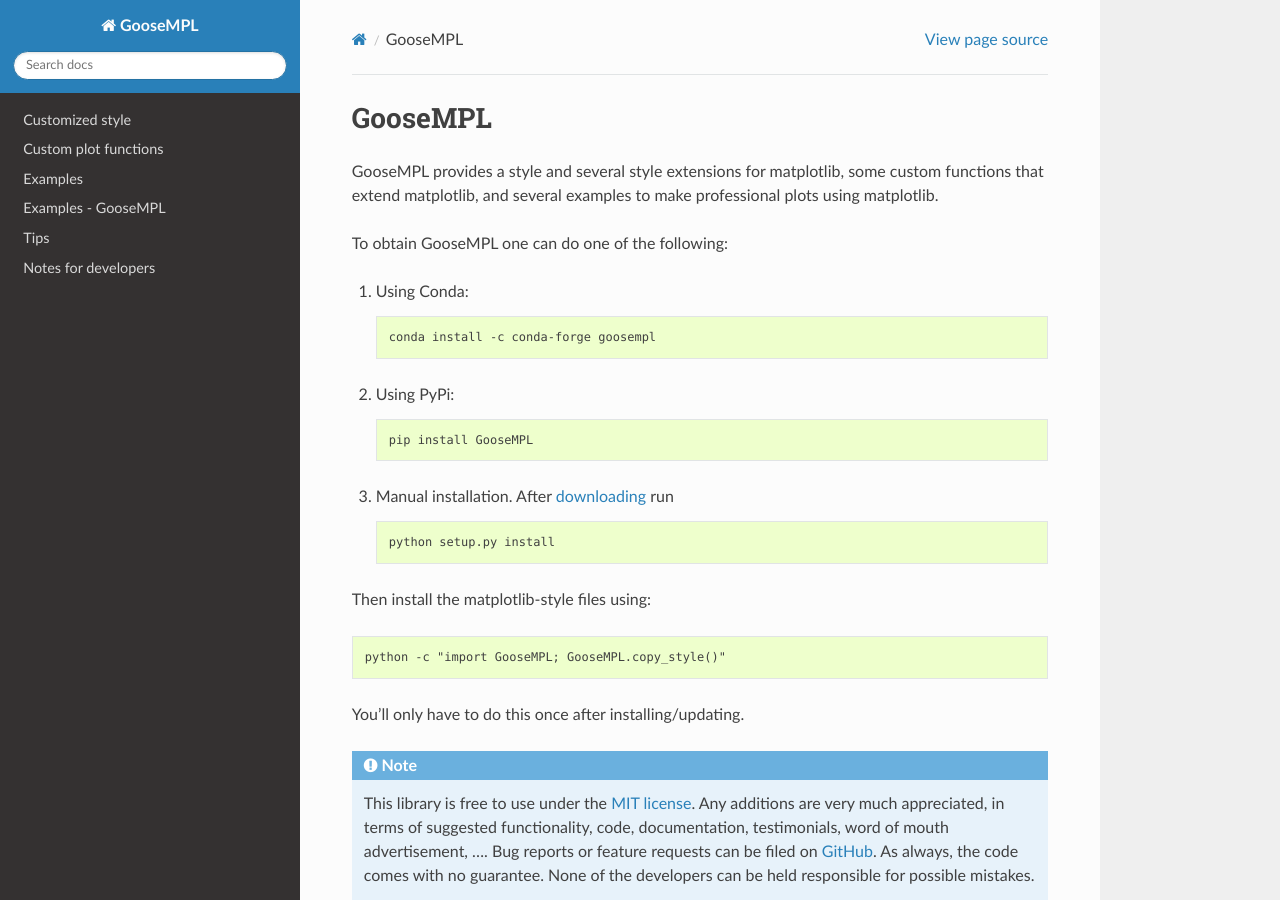
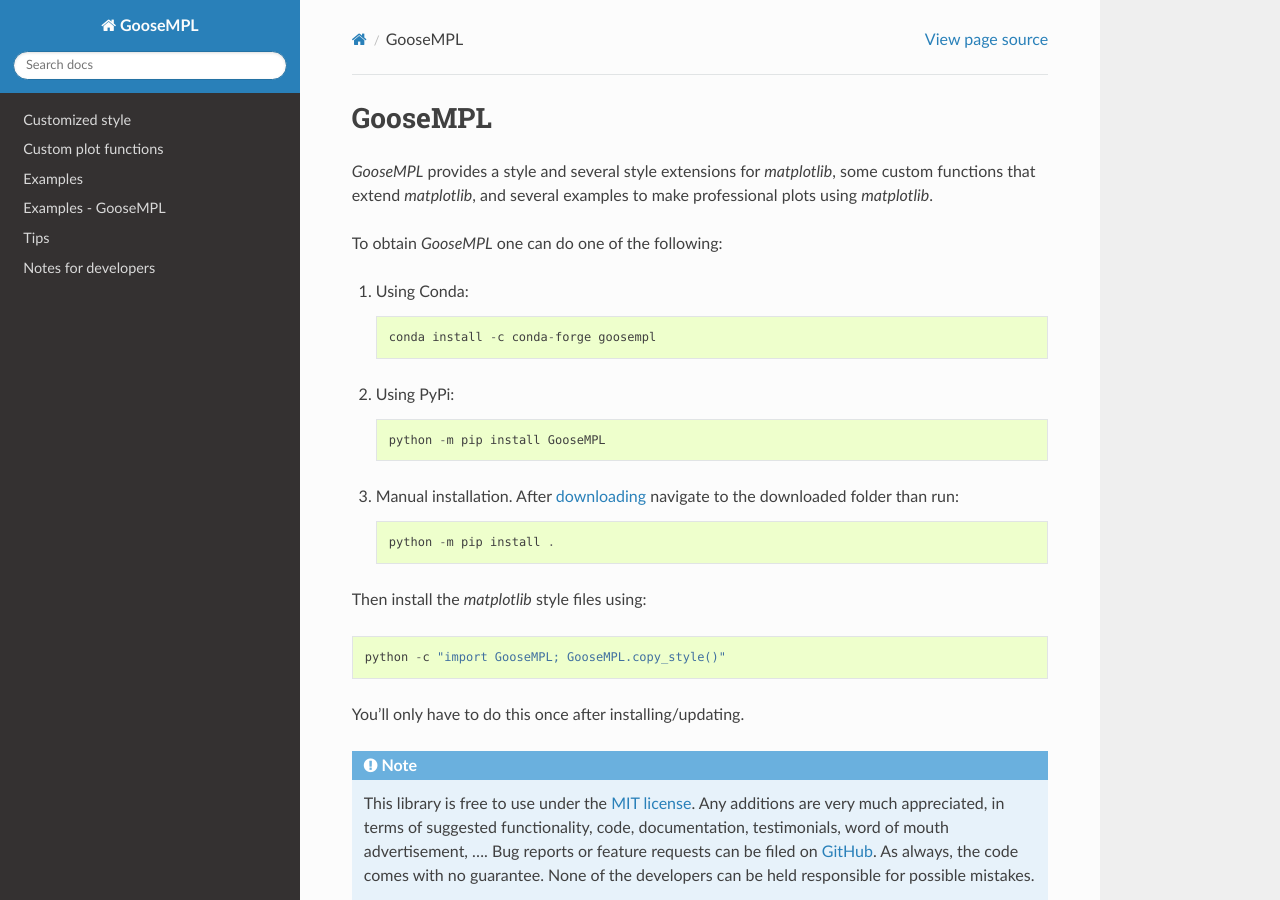
Before and after one commit to tdegeus/GooseMPL, a Sphinx documentation site: the page built from docs/index.rst, in a window 1280 px wide and 900 px high. Built offline with Sphinx 7.4.7 and the Read the Docs theme 2.0.0, drawn with Linux system fonts in a browser that asks for light colours; formulas are drawn with MathJax 3.

```diff
--- a/docs/index.rst
+++ b/docs/index.rst
@@ -3,56 +3,48 @@
 GooseMPL
 ********
 
-GooseMPL provides a style and several style extensions for matplotlib, some custom functions that extend matplotlib, and several examples to make professional plots using matplotlib.
+*GooseMPL* provides a style and several style extensions for *matplotlib*, some custom functions that extend *matplotlib*, and several examples to make professional plots using *matplotlib*.
 
-To obtain GooseMPL one can do one of the following:
+To obtain *GooseMPL* one can do one of the following:
 
-1.  Using Conda:
+1.  Using Conda::
 
-    .. code-block:: none
+        conda install -c conda-forge goosempl
 
-      conda install -c conda-forge goosempl
+2.  Using PyPi::
 
-2.  Using PyPi:
+        python -m pip install GooseMPL
 
-    .. code-block:: none
+3.  Manual installation. After `downloading <https://github.com/tdegeus/GooseMPL/zipball/master>`_ navigate to the downloaded folder than run::
 
-      pip install GooseMPL
+        python -m pip install .
 
-3.  Manual installation. After `downloading <https://github.com/tdegeus/GooseMPL/zipball/master>`_ run
+Then install the *matplotlib* style files using::
 
-    .. code-block:: none
-
-      python setup.py install
-
-Then install the matplotlib-style files using:
-
-.. code-block:: none
-
-  python -c "import GooseMPL; GooseMPL.copy_style()"
+    python -c "import GooseMPL; GooseMPL.copy_style()"
 
 You'll only have to do this once after installing/updating.
 
 .. note::
 
-  This library is free to use under the `MIT license <https://github.com/tdegeus/GooseMPL/blob/master/LICENSE>`_. Any additions are very much appreciated, in terms of suggested functionality, code, documentation, testimonials, word of mouth advertisement, .... Bug reports or feature requests can be filed on `GitHub <http://github.com/tdegeus/GooseMPL>`_. As always, the code comes with no guarantee. None of the developers can be held responsible for possible mistakes.
+    This library is free to use under the `MIT license <https://github.com/tdegeus/GooseMPL/blob/master/LICENSE>`_. Any additions are very much appreciated, in terms of suggested functionality, code, documentation, testimonials, word of mouth advertisement, .... Bug reports or feature requests can be filed on `GitHub <http://github.com/tdegeus/GooseMPL>`_. As always, the code comes with no guarantee. None of the developers can be held responsible for possible mistakes.
 
-  Download: `.zip file <https://github.com/tdegeus/GooseMPL/zipball/master>`_ | `.tar.gz file <https://github.com/tdegeus/GooseMPL/tarball/master>`_.
+    Download: `.zip file <https://github.com/tdegeus/GooseMPL/zipball/master>`_ | `.tar.gz file <https://github.com/tdegeus/GooseMPL/tarball/master>`_.
 
-  (c - `MIT <https://github.com/tdegeus/GooseMPL/blob/master/LICENSE>`_) T.W.J. de Geus (Tom) | tom@geus.me | `www.geus.me <http://www.geus.me>`_ | `github.com/tdegeus/GooseMPL <http://github.com/tdegeus/GooseMPL>`_
+    (c - `MIT <https://github.com/tdegeus/GooseMPL/blob/master/LICENSE>`_) T.W.J. de Geus (Tom) | tom@geus.me | `www.geus.me <http://www.geus.me>`_ | `github.com/tdegeus/GooseMPL <http://github.com/tdegeus/GooseMPL>`_
 
 Contents
 ========
 
 .. toctree::
-   :maxdepth: 2
+    :maxdepth: 2
 
-   style.rst
-   goosempl.rst
-   examples/pyplot/readme.rst
-   examples/goosempl/readme.rst
-   tips.rst
-   develop.rst
+    style.rst
+    goosempl.rst
+    examples/pyplot/readme.rst
+    examples/goosempl/readme.rst
+    tips.rst
+    develop.rst
 
 Indices and tables
 ==================
```
Also changed, not shown: GooseMPL/__init__.py (+8 -5 lines), docs/style.rst (+21 -17 lines).
